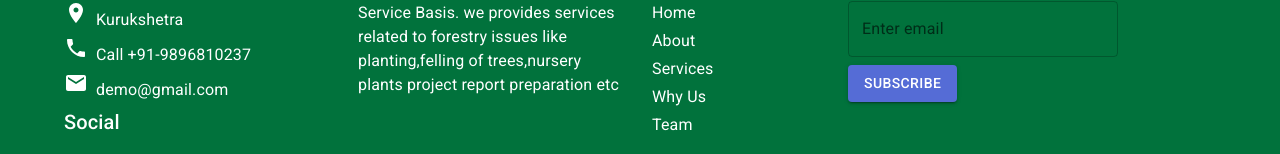
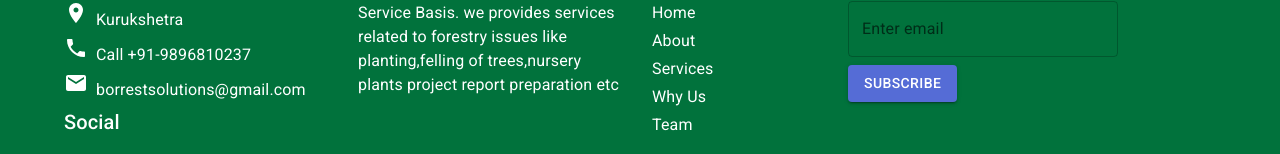
Before and after one commit to rahul-g-1997/BORREST-SOLUTION-PVT-LTD, a React (Vite) app: page /BORREST-SOLUTION-PVT-LTD/contacts in a window 1280 px wide. Shown: the part 726-880 px from the top of the page. Built offline with nearby package versions, Linux system fonts and the light colour scheme.

Commit message:
add: email on footer

```diff
--- a/src/components/footer/Footer.jsx
+++ b/src/components/footer/Footer.jsx
@@ -61,7 +61,7 @@ const Footer = () => {
                 }}
               >
                 <EmailIcon style={{ marginRight: "8px" }} />
-                demo@gmail.com
+                borrestsolutions@gmail.com
               </Link>
             </div>
             <div>
@@ -173,7 +173,7 @@ const Footer = () => {
           </Grid>
         </Grid>
       </Container>
-      <Copyright/>
+      <Copyright />
     </section>
   );
 };
```
